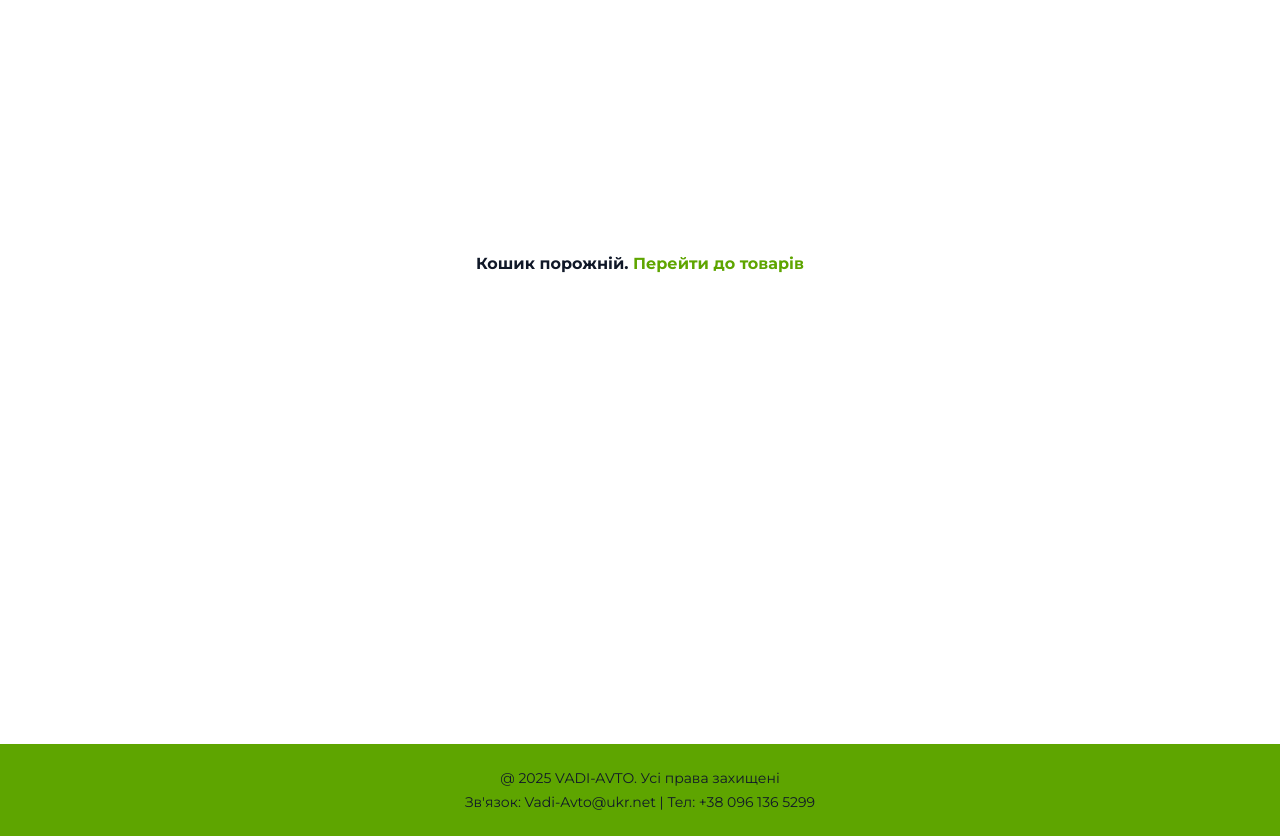
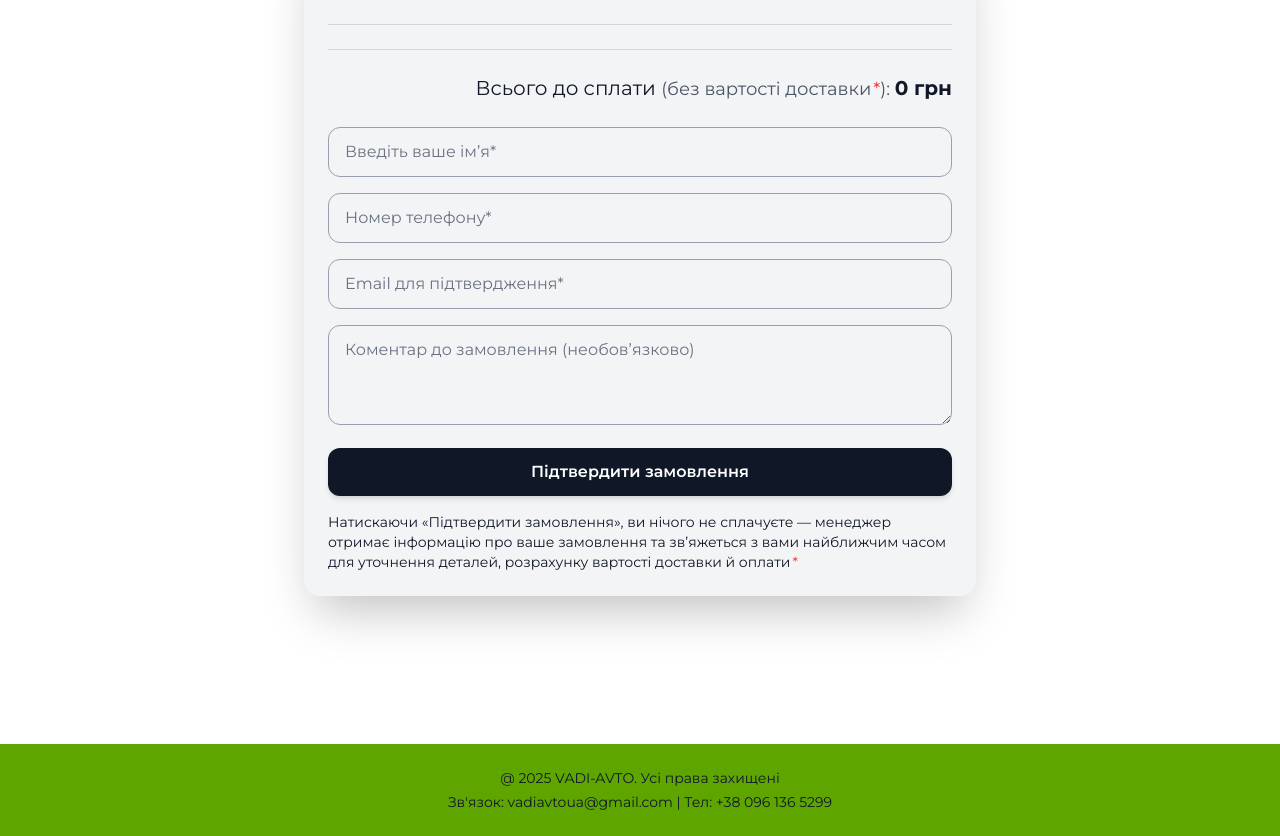
Before and after one commit to swapsideee/carshop, a Next.js app in the folder carshop/: page /order in a window 1280 px wide. Shown: the part 220-1056 px from the top of the page. Built offline with nearby package versions, Linux system fonts and the light colour scheme.

Commit message:
front-end is done

```diff
--- a/carshop/src/app/cart/page.jsx
+++ b/carshop/src/app/cart/page.jsx
@@ -28,7 +28,7 @@ export default function CartPage() {
 
   return (
     <div className="p-6 max-w-4xl mx-auto cursor-default">
-      <h1 className="text-4xl font-extrabold mb-10 text-center text-gray-900 flex items-center justify-center gap-2 cursor-default">
+      <h1 className="text-3xl font-extrabold mb-10 text-center text-gray-900 flex items-center justify-center gap-2 cursor-default">
         Обранi товари
         <ShoppingBasket className="w-12 h-12" />
       </h1>
--- a/carshop/src/app/contacts/page.jsx
+++ b/carshop/src/app/contacts/page.jsx
@@ -14,7 +14,7 @@ const CompanyCard = () => {
               href="mailto:Vadi-Avto@ukr.net"
               className="text-gray-700 underline hover:text-gray-500"
             >
-              Vadi-Avto@ukr.net
+              vadiavtoua@gmail.com
             </a>
           </p>
           <p className="text-lg text-gray-700 flex items-center gap-2">
--- a/carshop/src/app/order/page.jsx
+++ b/carshop/src/app/order/page.jsx
@@ -96,26 +96,13 @@ export default function OrderPage() {
     }
   };
 
-  if (cartItems.length === 0 && !submitted) {
-    return (
-      <div className="min-h-screen flex items-center justify-center px-4">
-        <div className="text-center font-bold text-gray-900">
-          Кошик порожній.{" "}
-          <Link href="/products" className="text-lime-600">
-            Перейти до товарів
-          </Link>
-        </div>
-      </div>
-    );
-  }
-
   if (submitted && submittedOrder) {
     return (
       <div className="min-h-screen flex items-center justify-center px-4 py-10">
         <div className="w-full max-w-2xl bg-gray-100 rounded-2xl shadow-2xl p-6 space-y-6 text-gray-800 cursor-default">
           <div className="flex items-center justify-center gap-3">
             <h2 className="text-lg sm:text-xl md:text-2xl font-bold text-gray-900 text-center">
-              Дякуємо, що обрали нас! Наш менеджер невдовзі зв’яжеться з вами
+              Ми надіслали підтвердження замовлення на вашу електронну пошту. Наш менеджер незабаром зв’яжеться з вами!
             </h2>
           </div>
 
@@ -147,7 +134,7 @@ export default function OrderPage() {
             {submittedOrder.items.map((item) => (
               <li key={item.id} className="flex justify-between">
                 <span>
-                  {item.name} x {item.quantity}
+                  {item.name} {item.quantity} шт.
                 </span>
                 <span>{item.price * item.quantity} грн</span>
               </li>
@@ -192,7 +179,7 @@ export default function OrderPage() {
           {cartItems.map((item) => (
             <li key={item.id} className="flex justify-between">
               <span>
-                {item.name} x {item.quantity}
+                {item.name} {item.quantity} шт.
               </span>
               <span className="text-gray-900 font-semibold">
                 {item.price * item.quantity} грн
@@ -210,7 +197,8 @@ export default function OrderPage() {
         <div className="text-right font-base text-xl text-gray-900">
           Всього до сплати{" "}
           <span className="text-gray-600 text-lg">
-            (без вартостi доставки<span className="text-red-500 ml-0.5">*</span>):{" "}
+            (без вартостi доставки<span className="text-red-500 ml-0.5">*</span>
+            ):{" "}
           </span>
           <span className="font-bold">{total} грн</span>
         </div>
@@ -263,10 +251,11 @@ export default function OrderPage() {
             {isSubmitting ? "Обробка..." : "Підтвердити замовлення"}
           </button>
 
-          <div className="text-sm text-gray-600">
-            Натискаючи «Підтвердити замовлення», ви підтверджуєте, що менеджер
-            отримає інформацію про ваше замовлення та зв’яжеться з вами
-            найближчим часом для уточнення деталей, доставки й оплати
+          <div className="text-sm text-gray-900">
+            Натискаючи «Підтвердити замовлення», ви нічого не сплачуєте —
+            менеджер отримає інформацію про ваше замовлення та зв’яжеться з вами
+            найближчим часом для уточнення деталей, розрахунку вартості доставки
+            й оплати
             <span className="text-red-500 ml-0.5">*</span>
           </div>
         </form>
--- a/carshop/src/app/page.jsx
+++ b/carshop/src/app/page.jsx
@@ -27,7 +27,7 @@ export default function Home() {
       >
       VADI-AVTO - надійний інтернет-магазин автозапчастин з досвідом роботи.
       Пропонуємо підкрилки для понад 250 моделей авто за вигідними цінами.
-      Працюємо онлайн та офлайн - замовляйте зручно або завітайте до нас особисто! <br></br>
+      Працюємо онлайн та офлайн - замовляйте зручно або завітайте до нас особисто у мiстi Харкiв! <br></br>
       </motion.p>
       <motion.div
         className="mt-10"
--- a/carshop/src/app/products/page.jsx
+++ b/carshop/src/app/products/page.jsx
@@ -70,8 +70,8 @@ export default function AllProductsPage() {
   };
 
   return (
-    <div className="flex flex-col lg:flex-row max-w-7xl mx-auto px-4 gap-8 py-10">
-      <div className="w-full lg:w-[275px] shrink-0">
+    <div className="flex flex-col max-w-7xl mx-auto px-4 gap-8 py-10 items-center">
+      <div className="w-full shrink-0">
         <FiltersPanel
           brands={brands}
           selectedBrand={selectedBrand}
--- a/carshop/src/app/reviews/page.jsx
+++ b/carshop/src/app/reviews/page.jsx
@@ -63,7 +63,8 @@ function ReviewForm({ onNewReview }) {
         >
           <option value="">Оберіть товар</option>
           {products.map((p) => {
-            const label = p.name ? `${p.name} ${p.model}` : p.model;
+            const label =
+              p.name && p.name !== p.model ? `${p.name} ${p.model}` : p.model;
             return (
               <option key={p.id} value={p.id} title={label}>
                 {label.length > 30 ? label.slice(0, 30) + "..." : label}
@@ -147,7 +148,7 @@ function ReviewList({ refresh }) {
       <div key={r.id} className="border rounded-lg p-4 bg-white shadow-sm">
         <div className="flex justify-between items-center mb-1">
           <span className="text-gray-900 font-medium">
-                {r.name ? `${r.name} ${r.model}` : r.model}
+            {r.name && r.name !== r.model ? `${r.name} ${r.model}` : r.model}
           </span>
           <span className="text-sm text-gray-500">
             {new Date(r.created_at).toLocaleDateString("uk-UA")}
--- a/carshop/src/components/Banner.jsx
+++ b/carshop/src/components/Banner.jsx
@@ -67,7 +67,7 @@ export default function Banner() {
                     {brand.name}
                   </h3>
                   <p className="text-sm text-gray-600">
-                    Підкрилки для бренду {brand.name}
+                    Підкрилки для {brand.name}
                   </p>
                 </div>
               </div>
--- a/carshop/src/components/FiltersPanel.jsx
+++ b/carshop/src/components/FiltersPanel.jsx
@@ -9,8 +9,9 @@ export default function FiltersPanel({
   resetFilters,
 }) {
   return (
-    <aside className="w-full lg:w-64 flex-shrink-0 bg-gray-50 p-6 rounded-2xl shadow-xl space-y-5 h-fit cursor-default">
-      <h2 className="text-xl font-bold text-gray-900">Фільтри</h2>
+    <div className="flex justify-center w-full">
+      <aside className="w-full md:w-130 lg:w-[400px] xl:w-[500px] bg-gray-100 p-6 rounded-2xl shadow-2xl space-y-5 h-fit cursor-default mx-auto">
+        <h2 className="text-center text-2xl font-bold text-gray-900">Фільтри</h2>
 
         <div>
           <label className="block mb-1 text-sm text-gray-700 font-medium">
@@ -65,5 +66,6 @@ export default function FiltersPanel({
           Скинути фільтри
         </button>
       </aside>
+    </div>
   );
 }
--- a/carshop/src/components/Footer.jsx
+++ b/carshop/src/components/Footer.jsx
@@ -18,7 +18,7 @@ export default function Footer() {
           href="mailto:Vadi-Avto@ukr.net"
           className="text-gray-900 hover:text-gray-700"
         >
-          Vadi-Avto@ukr.net
+          vadiavtoua@gmail.com
         </a>{" "}
         | Тел:{" "}
         <a
--- a/carshop/src/components/PastOrders.jsx
+++ b/carshop/src/components/PastOrders.jsx
@@ -26,7 +26,7 @@ export default function PastOrders({ orders }) {
           .map((order, index) => (
             <div
               key={order.createdAt + index}
-              className="p-4 border rounded-xl bg-white shadow-sm"
+              className="bg-gray-100 rounded-2xl shadow-2xl p-5 flex flex-col h-full"
             >
               <div className="text-sm text-gray-500 mb-2 flex items-center gap-2">
                 📅 {formatDate(order.createdAt)}
@@ -55,12 +55,13 @@ export default function PastOrders({ orders }) {
                 {order.items.map((item, idx) => (
                   <li key={item.id + idx} className="flex justify-between">
                     <span>
-                      {item.name} x {item.quantity}
+                      {item.name} {item.quantity} шт.
                     </span>
                     <span>{item.price * item.quantity} грн</span>
                   </li>
                 ))}
               </ul>
+
               <div className="text-right font-bold mt-2 text-gray-900">
                 Всього: {order.total} грн
               </div>
```
Also changed, not shown: carshop/src/app/products/[slug]/page.jsx (+11 -4 lines). Lines whose indentation alone changed are shown as unchanged.
